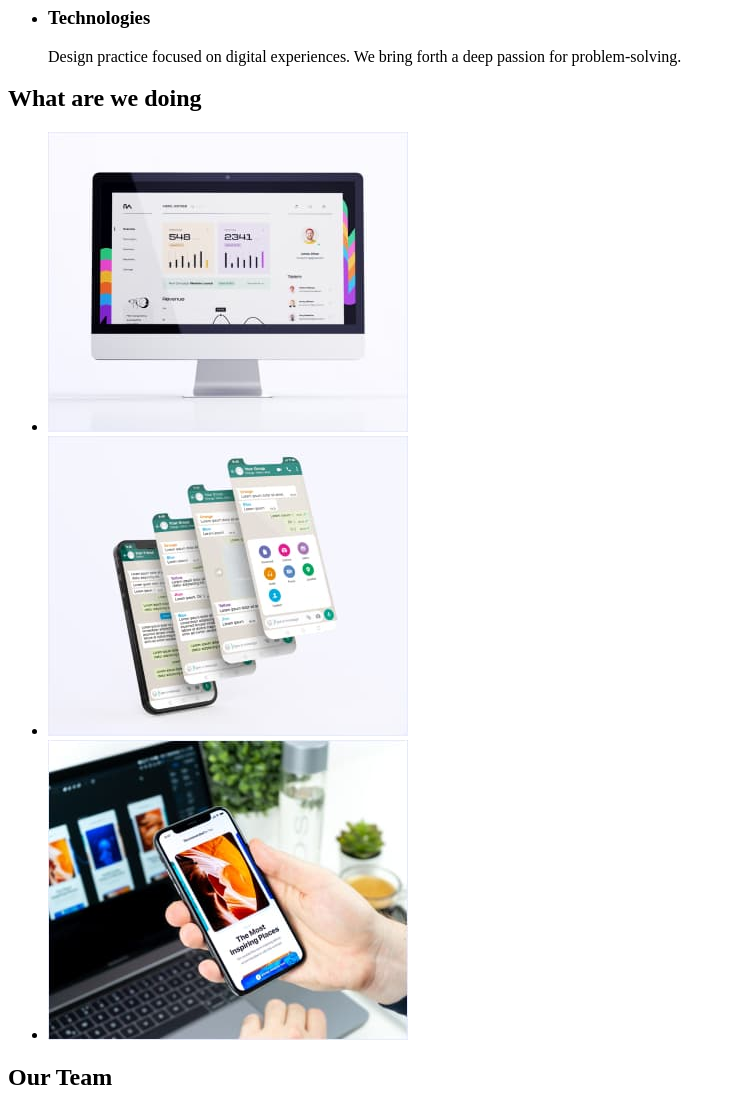
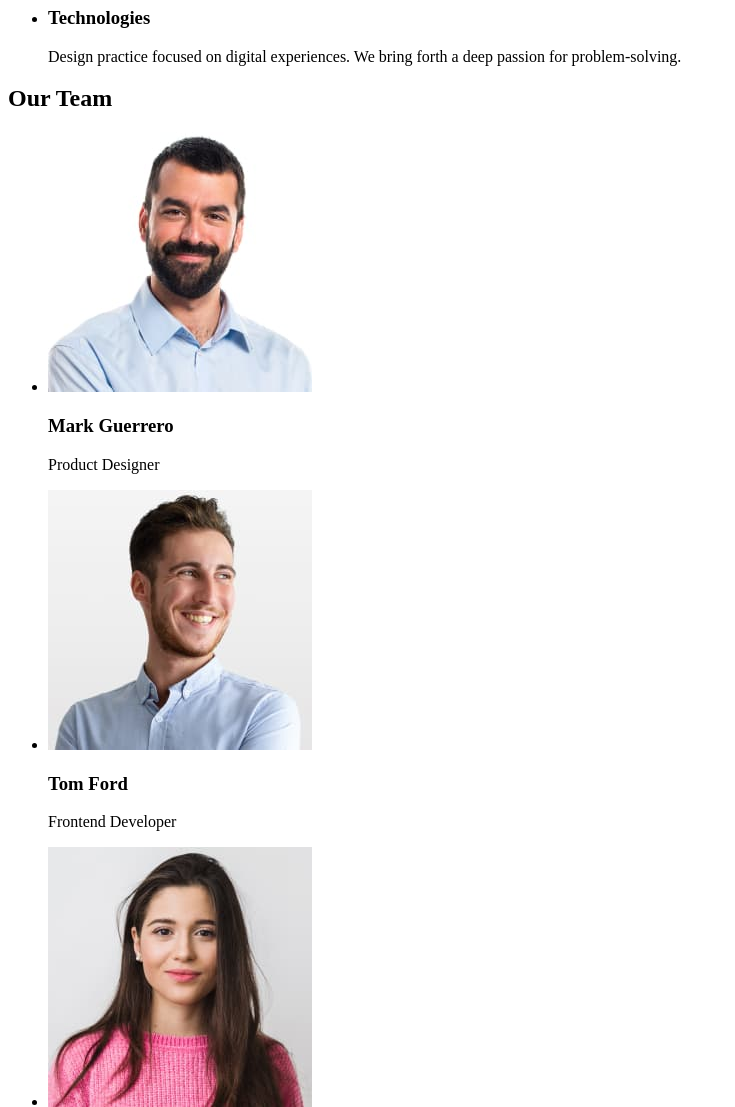
Before and after one commit to marinadeineha/goit-markup-hw-01, a plain HTML site: page index.html in a window 1280 px wide. Shown: the part 480-1587 px from the top of the page, without its empty margins (0-735 px from the left). Drawn offline with Linux system fonts and the light colour scheme.

Commit message:
update index html

```diff
--- a/index.html
+++ b/index.html
@@ -65,35 +65,6 @@
         </ul>
       </section>
       <section>
-        <h2>What are we doing</h2>
-        <ul>
-          <li>
-            <img
-              src="./images/computer.jpg"
-              alt="computer"
-              width="360"
-              height="300"
-            />
-          </li>
-          <li>
-            <img
-              src="./images/phone.jpg"
-              alt="phone"
-              width="360"
-              height="300"
-            />
-          </li>
-          <li>
-            <img
-              src="./images/comp-phone.jpg"
-              alt="comp-phone"
-              width="360"
-              height="300"
-            />
-          </li>
-        </ul>
-      </section>
-      <section>
         <h2>Our Team</h2>
         <ul>
           <li>
```
